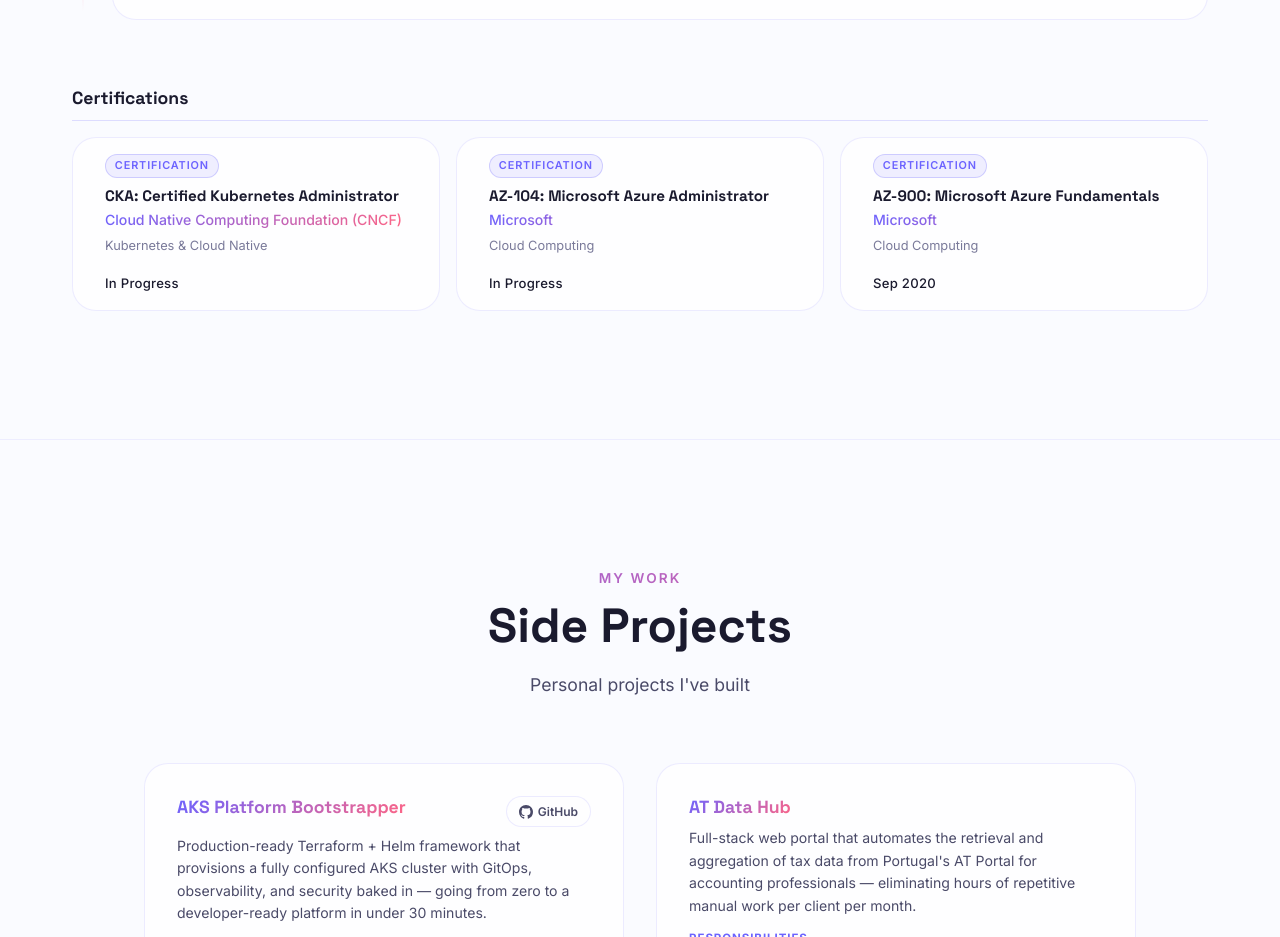
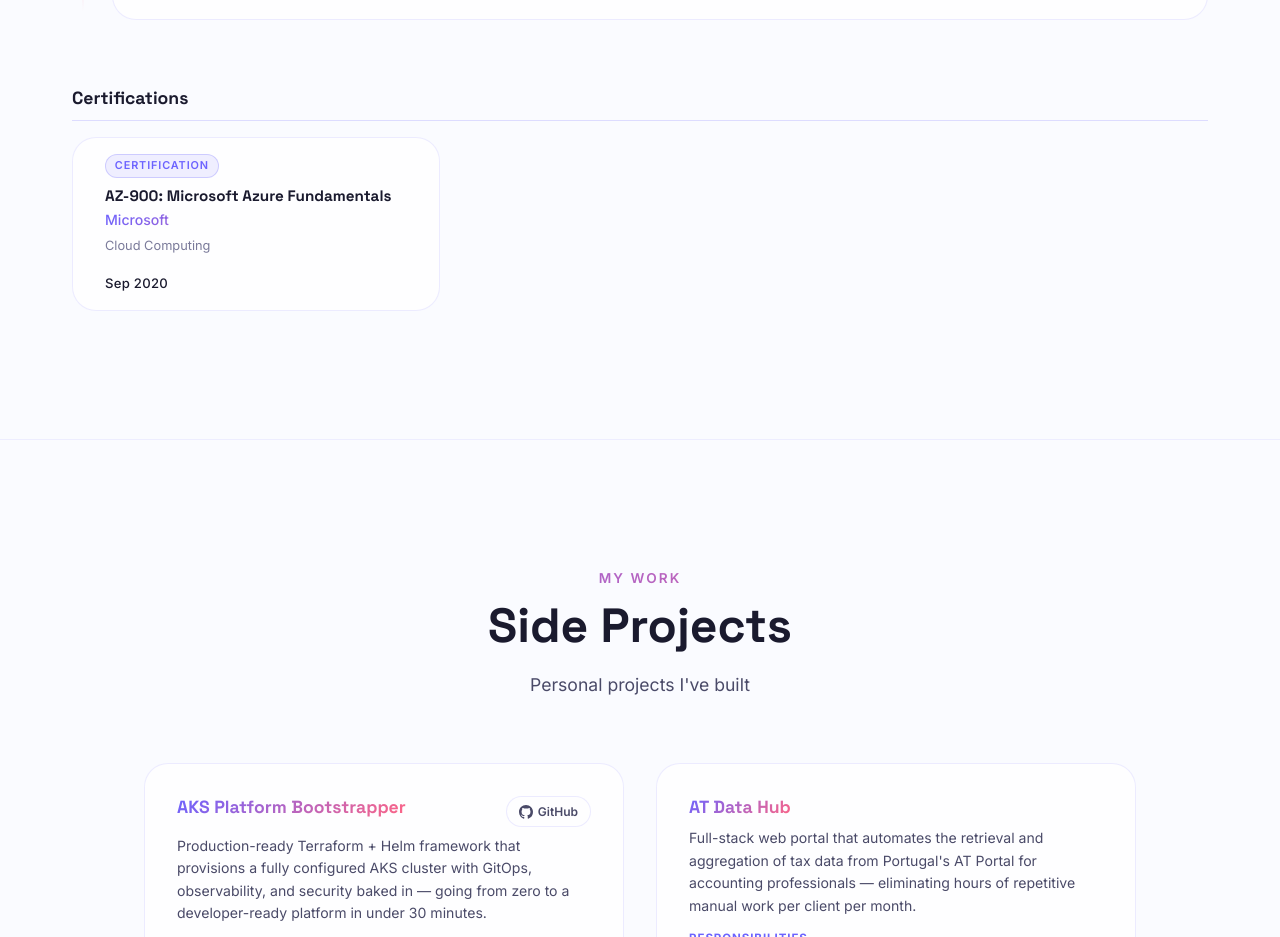
Before and after one commit to kabenz/portfolio, a React (Vite) app: page / in a window 1280 px wide. Shown: the part 7516-8453 px from the top of the page. Built offline with nearby package versions, Linux system fonts and the light colour scheme.

Commit message:
Remove certifications from education.js
Removed multiple certification entries from the certifications array.

```diff
--- a/src/data/education.js
+++ b/src/data/education.js
@@ -33,20 +33,6 @@
 /** @type {CertificationItem[]} */
 export const certifications = [
   {
-    id: 'cka-kubernetes',
-    name: 'CKA: Certified Kubernetes Administrator',
-    issuer: 'Cloud Native Computing Foundation (CNCF)',
-    field: 'Kubernetes & Cloud Native',
-    date: 'In Progress',
-  },
-  {
-    id: 'microsoft-az104',
-    name: 'AZ-104: Microsoft Azure Administrator',
-    issuer: 'Microsoft',
-    field: 'Cloud Computing',
-    date: 'In Progress',
-  },
-  {
     id: 'microsoft-az900',
     name: 'AZ-900: Microsoft Azure Fundamentals',
     issuer: 'Microsoft',
```
